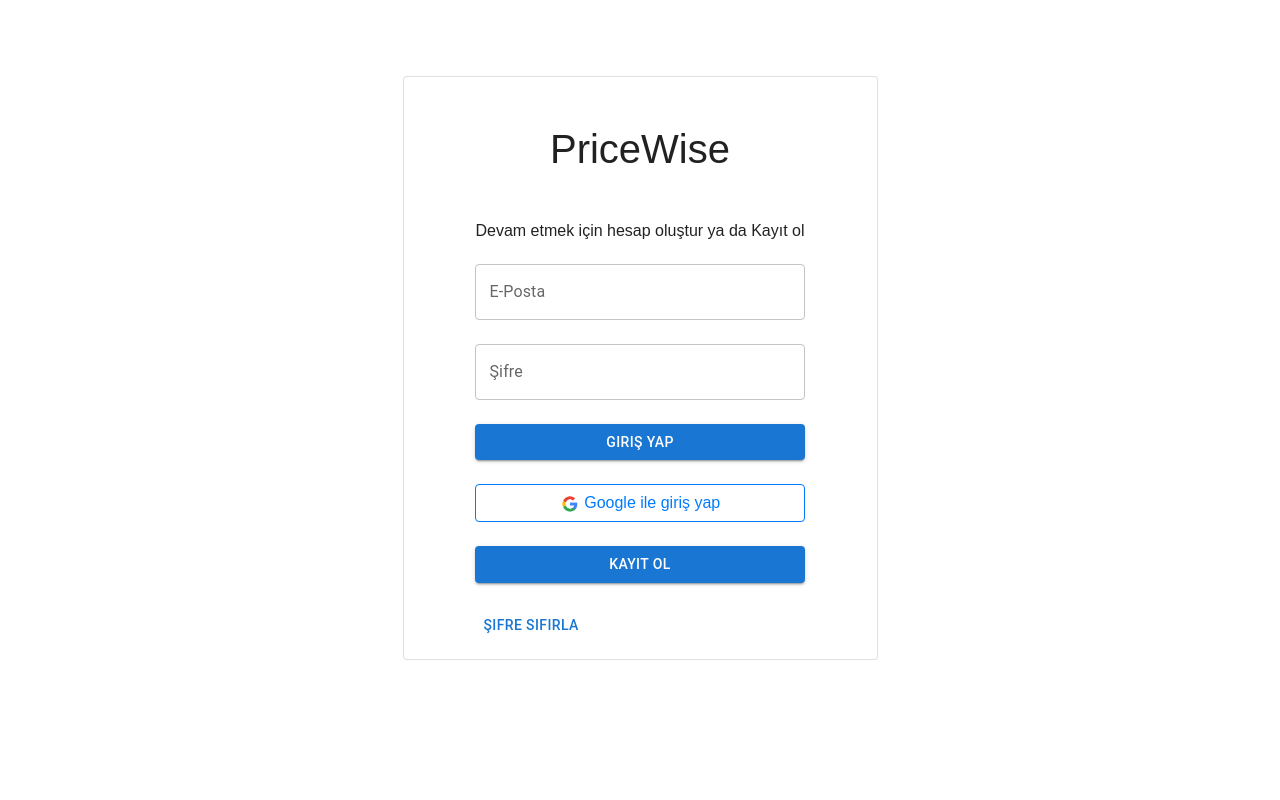
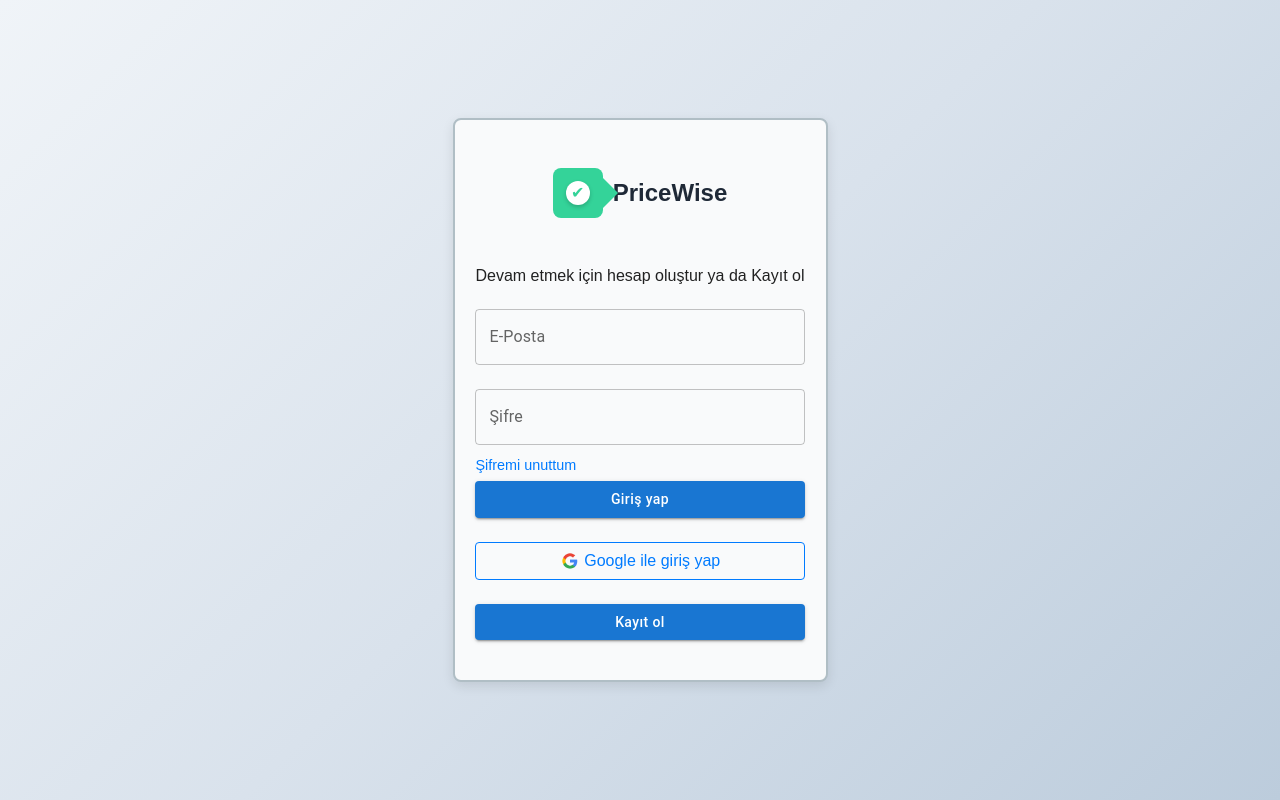
Before and after one commit to ensarterzi54/PriceWise, a Next.js app: page /login in a window 1280 px wide. Built offline with nearby package versions, Linux system fonts and the light colour scheme; no server answers.

Commit message:
şifremi unuttum ekranı özelleştirmesi

```diff
--- /dev/null
+++ b/components/forgotPassword/forgotPassword.module.css
@@ -0,0 +1,24 @@
+.login {
+    display: flex;
+    justify-content: center;
+    align-items: center; /* Dikey hizalama */
+    height: 80vh; /* Yüksekliği tam ekran yap */
+}
+
+.inCard {
+    display: flex;
+    justify-content: center;
+}
+
+.forgotBackground {
+    background: linear-gradient(135deg, #f0f4f8, #d9e2ec, #bcccdc);
+    min-height: 100vh;
+    display: flex;
+    justify-content: center;
+    align-items: center;
+}
+
+.logo {
+    display: flex;
+    justify-content: center;
+}
--- /dev/null
+++ b/components/forgotPassword/index.js
@@ -0,0 +1,72 @@
+import Link from "next/link"
+import { AuthContext } from "../../contexts/AuthContex"
+import React, { useContext, useState } from 'react'
+import { Button, TextField } from "@mui/material";
+import Box from '@mui/material/Box';
+import Card from '@mui/material/Card';
+import styles from "../forgotPassword/forgotPassword.module.css"
+import { SnackbarProvider, useSnackbar } from 'notistack';
+import Logo from "../logo";
+
+const ForgotPassword = ({setForgetPassword}) => {
+    const { resetPassword } = useContext(AuthContext)
+    const [email, setEmail] = useState("")
+
+    const { enqueueSnackbar } = useSnackbar()
+
+    const reset = (email) => {
+        resetPassword(email)
+        enqueueSnackbar('Şifre sıfırlama mailiniz gönderildi!', { variant: 'success', vertical: 'top', horizontal: 'right' });
+    }
+
+    const linkStyle = {
+        textDecoration: "none",
+        color: "inherit"
+    }
+
+    return (
+        <SnackbarProvider maxSnack={3}>
+            <div className={`${styles.login} ${styles.forgotBackground}`}>
+                <div>
+                    <Box sx={{minWidth: 375}}>
+                        <Card variant="outlined" sx={{
+                            backgroundColor: '#f9fafb', // Hafif bir arka plan rengi
+                            border: '2px solid #b0bec5', // Çerçeve rengi ve kalınlığı
+                            borderRadius: '8px', // Köşe yuvarlama
+                            boxShadow: '0 4px 12px rgba(0, 0, 0, 0.1)', // Hafif gölge
+                            padding: '16px', // İçerik için boşluk
+                        }}>
+                            <div className={`${styles.inCard}`}>
+                                <div className="pt-5 pb-3">
+                                    <div className={`${styles.logo} mb-4`}>
+                                        <Link href="/" style={linkStyle}>
+                                            <Logo />
+                                        </Link>
+                                    </div>
+                                    <h6 className="mb-4">Şifre yenileme bağlantısını gönderebilmemiz<br /> için e-posta adresinize ihtiyacımız var.</h6>
+                                    <TextField
+                                        id="outlined-basic"
+                                        label="E-Posta"
+                                        variant="outlined"
+                                        sx={{width: '100%'}}
+                                        value={email}
+                                        onChange={(e) => setEmail(e.target.value)}
+                                    /> <br /><br />
+
+                                    <Button className="mb-3" variant="contained" sx={{ width: '100%', textTransform: "none"}} onClick={()=> reset(email)}>Şifremi yenile</Button>
+                                    <Link href="/login" onClick={() => setForgetPassword(false)}><Button className="mb-5" variant="outlined" sx={{ width: '100%', textTransform: "none"}} >Giriş yap </Button></Link>
+                                </div>
+                            </div>
+                        </Card>
+                    </Box>
+                </div>
+            </div>
+        </SnackbarProvider>
+    )
+}
+
+ForgotPassword.getLayout = function (page) {
+    return page;
+};
+
+export default ForgotPassword
--- /dev/null
+++ b/components/logo/index.js
@@ -0,0 +1,16 @@
+import React from 'react'
+import styles from "../logo/logo.module.css"
+const Logo = () => {
+  return (
+    <div className={styles.logo}>
+        <div className={styles.tag}>
+            <div className={styles.circle}>
+                <span className={styles.checkmark}>✔</span>
+            </div>
+        </div>
+        <span className={styles.text}>PriceWise</span>
+    </div>
+  )
+}
+
+export default Logo
--- /dev/null
+++ b/components/logo/logo.module.css
@@ -0,0 +1,53 @@
+.logo {
+    display: flex; /* Logo bileşenini esnek bir düzenle hizalar */
+    align-items: center; /* Dikey olarak ortalar */
+    font-family: Arial, sans-serif; /* Yazı tipini belirler */
+}
+
+.tag {
+    position: relative;
+    width: 50px;
+    height: 50px;
+    background-color: #34d399; /* Yeşil renk tonu */
+    border-radius: 8px;
+    display: flex;
+    justify-content: center;
+    align-items: center;
+    margin-right: 10px; /* Tag ve metin arasında boşluk */
+}
+
+.tag::after {
+    content: '';
+    position: absolute;
+    width: 0;
+    height: 0;
+    border-left: 15px solid #34d399;
+    border-top: 15px solid transparent;
+    border-bottom: 15px solid transparent;
+    top: 50%;
+    right: -15px;
+    transform: translateY(-50%);
+}
+
+.circle {
+    background-color: #ffffff; /* Daire rengi */
+    border-radius: 50%; /* Daire yapar */
+    width: 24px;
+    height: 24px;
+    display: flex;
+    justify-content: center;
+    align-items: center;
+    box-shadow: 0 2px 4px rgba(0, 0, 0, 0.2); /* Hafif gölge */
+}
+
+.checkmark {
+    color: #34d399; /* Yeşil renk tonu */
+    font-size: 16px; /* Checkmark boyutu */
+}
+
+.text {
+    font-size: 24px; /* Metin boyutu */
+    font-weight: bold; /* Kalın yazı stili */
+    color: #1f2937; /* Koyu gri renk */
+    line-height: 1.5; /* Satır yüksekliği */
+}
--- a/components/navBar/index.js
+++ b/components/navBar/index.js
@@ -8,6 +8,7 @@
 import NotificationsNoneIcon from '@mui/icons-material/NotificationsNone';
 import LogoutIcon from '@mui/icons-material/Logout';
 import styles from "../navBar/navBar.module.css"
+import Logo from "../logo";
 const NavBar = () => {
     const [value, setValue] = useState("")
     const { signOutWithGoogle, user } = useContext(AuthContext)
@@ -34,9 +35,11 @@
     }
 
     return (
-        <div className={`${styles.nav} pt-3 pb-2`}>
-            <div className="mt-2" style={{fontWeight: "bold"}}>
-                <Link href="/">PriceWise</Link>
+        <div className={`${styles.nav} pt-3`}>
+            <div className={`${styles.logo} mb-4`}>
+                <Link href="/" style={linkStyle}>
+                    <Logo />
+                </Link>
             </div>
             <div className="mu-input pt-1">
                 <TextField
--- a/components/navBar/navBar.module.css
+++ b/components/navBar/navBar.module.css
@@ -6,3 +6,8 @@
     padding-right: 200px;
     padding-left: 200px;
 }
+
+.logo {
+    display: flex;
+    justify-content: center;
+}
--- a/package.json
+++ b/package.json
@@ -18,6 +18,7 @@
     "@mui/material-nextjs": "^6.1.3",
     "firebase": "^10.14.0",
     "next": "14.2.13",
+    "notistack": "^3.0.1",
     "react": "^18",
     "react-dom": "^18"
   }
--- a/pages/_app.js
+++ b/pages/_app.js
@@ -2,12 +2,15 @@
 import Layout from "./layout/Layout";
 import AuthContextProvider from "@/contexts/AuthContex";
 import ScrapeContextProvider from "@/contexts/ScrapeContext";
+import { SnackbarProvider } from 'notistack';
 
 export default function App({ Component, pageProps }) {
   const getLayout = Component.getLayout || ((page) =>
     <AuthContextProvider>
       <ScrapeContextProvider>
-        <Layout>{page}</Layout>
+        <SnackbarProvider maxSnack={3} anchorOrigin={{ vertical: 'top', horizontal: 'right' }}>
+          <Layout>{page}</Layout>
+        </SnackbarProvider>
       </ScrapeContextProvider>
     </AuthContextProvider>
   );
@@ -15,7 +18,9 @@
   return getLayout(
     <AuthContextProvider>
       <ScrapeContextProvider>
-        <Component {...pageProps} />
+        <SnackbarProvider maxSnack={3} anchorOrigin={{ vertical: 'top', horizontal: 'right' }}>
+          <Component {...pageProps} />
+        </SnackbarProvider>
       </ScrapeContextProvider>
     </AuthContextProvider>
   )
--- a/pages/login/index.js
+++ b/pages/login/index.js
@@ -1,15 +1,20 @@
 import Link from "next/link"
 import { AuthContext } from "../../contexts/AuthContex"
 import React, { useContext, useState } from 'react'
-import { Button, TextField } from "@mui/material";
+import { Avatar, Button, TextField } from "@mui/material";
 import Box from '@mui/material/Box';
 import Card from '@mui/material/Card';
 import styles from "../login/login.module.css"
+import { SnackbarProvider, useSnackbar } from 'notistack';
+import ForgotPassword from "../../components/forgotPassword";
+import LockIcon from '@mui/icons-material/Lock';
+import Logo from "@/components/logo";
 
 const Login = () => {
     const { signInWithGoogle, signInEmailPassword, createUserEmailAndPassword, resetPassword } = useContext(AuthContext)
     const [email, setEmail] = useState("")
     const [password, setPassword] = useState("")
+    const [forgetPassword, setForgetPassword] = useState(false)
 
     const login = (email, password) => {
         signInEmailPassword(email, password)
@@ -23,17 +28,34 @@
         signInWithGoogle()
     }
 
-    const reset = (email) => {
-        resetPassword(email)
+    const linkStyle = {
+        textDecoration: "none",
+        color: "inherit"
     }
+
     return (
-        <div className={`${styles.login} mt-5 blurred-background`}>
+        <>
+            {
+                forgetPassword ? <ForgotPassword setForgetPassword={setForgetPassword} /> :
+                    <SnackbarProvider maxSnack={3}>
+                        <div className={`${styles.login}`}>
                             <div>
-                <Box sx={{minWidth: 475}}>
-                    <Card variant="outlined">
+                                <Box sx={{minWidth: 375}}>
+                                    <Card variant="outlined"
+                                        sx={{
+                                            backgroundColor: '#f9fafb', // Hafif bir arka plan rengi
+                                            border: '2px solid #b0bec5', // Çerçeve rengi ve kalınlığı
+                                            borderRadius: '8px', // Köşe yuvarlama
+                                            boxShadow: '0 4px 12px rgba(0, 0, 0, 0.1)', // Hafif gölge
+                                        }}
+                                    >
                                         <div className={`${styles.inCard}`}>
                                             <div className="pt-5 pb-3">
-                                <h1 className="text-center mb-5"><Link href="/">PriceWise</Link></h1>
+                                                <div className={`${styles.logo} mb-5`}>
+                                                    <Link href="/" style={linkStyle}>
+                                                        <Logo />
+                                                    </Link>
+                                                </div>
                                                 <h6 className="mb-4">Devam etmek için hesap oluştur ya da <Link href="/signIn">Kayıt ol</Link></h6>
                                                 <TextField
                                                     id="outlined-basic"
@@ -51,11 +73,14 @@
                                                     sx={{width: '100%'}}
                                                     value={password}
                                                     onChange={(e) => setPassword(e.target.value)}
-                                /> <br /><br />
+                                                /> <br />
+                                                <div className="mt-2 mb-1">
+                                                    <span className={styles.forgot} onClick={() => setForgetPassword(true)}>Şifremi unuttum</span>
+                                                </div>
 
                                                 <Button
                                                     variant="contained"
-                                    sx={{width: '100%'}}
+                                                    sx={{width: '100%', textTransform: "none"}}
                                                     onClick={() => login(email, password)}>Giriş yap
                                                 </Button> <br /><br />
 
@@ -65,19 +90,21 @@
 
                                                 <Button
                                                     variant="contained"
-                                    sx={{ width: '100%'}}
+                                                    sx={{ width: '100%', textTransform: "none"}}
                                                     onClick={() => createUser(email, password)}>Kayıt ol
                                                 </Button> <br /><br />
-                                <Button
-                                    onClick={()=> reset(email)}>
-                                    Şifre sıfırla
-                                </Button>
+
                                             </div>
                                         </div>
                                     </Card>
                                 </Box>
                             </div>
                         </div>
+                    </SnackbarProvider>
+            }
+
+        </>
+
     )
 }
 
--- a/pages/login/login.module.css
+++ b/pages/login/login.module.css
@@ -1,11 +1,24 @@
 .login {
+    background: linear-gradient(135deg, #f0f4f8, #d9e2ec, #bcccdc);
     display: flex;
     justify-content: center;
     align-items: center; /* Dikey hizalama */
-    height: 80vh; /* Yüksekliği tam ekran yap */
+    height: 100vh; /* Yüksekliği tam ekran yap */
 }
 
 .inCard {
     display: flex;
     justify-content: center;
 }
+
+.forgot {
+    color: #007bff; /* Bağlantı rengi gibi */
+    cursor: pointer; /* Tıklanabilir olduğunu göstermek için */
+    text-decoration: none;
+    font-size: 0.9rem;
+}
+
+.logo {
+    display: flex;
+    justify-content: center;
+}
```
Also changed, not shown: 1 other file (tests, documents, lock files or other folders). Lines whose indentation alone changed are shown as unchanged.
